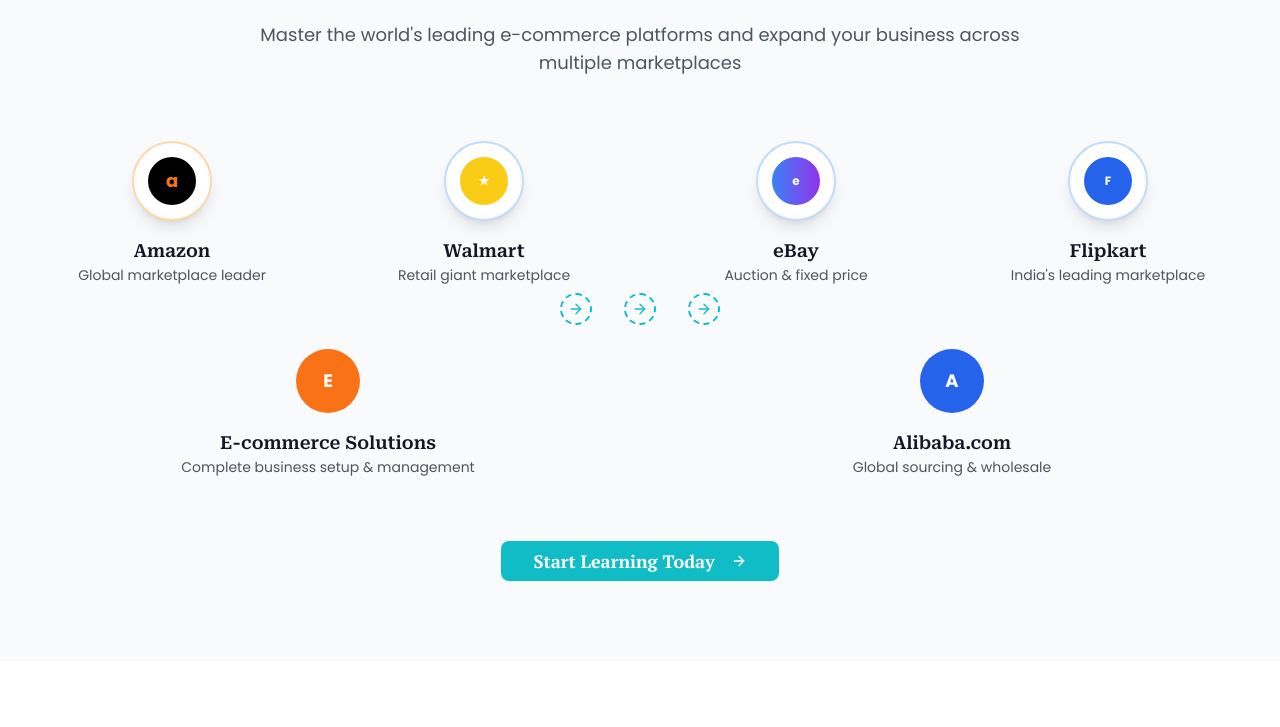
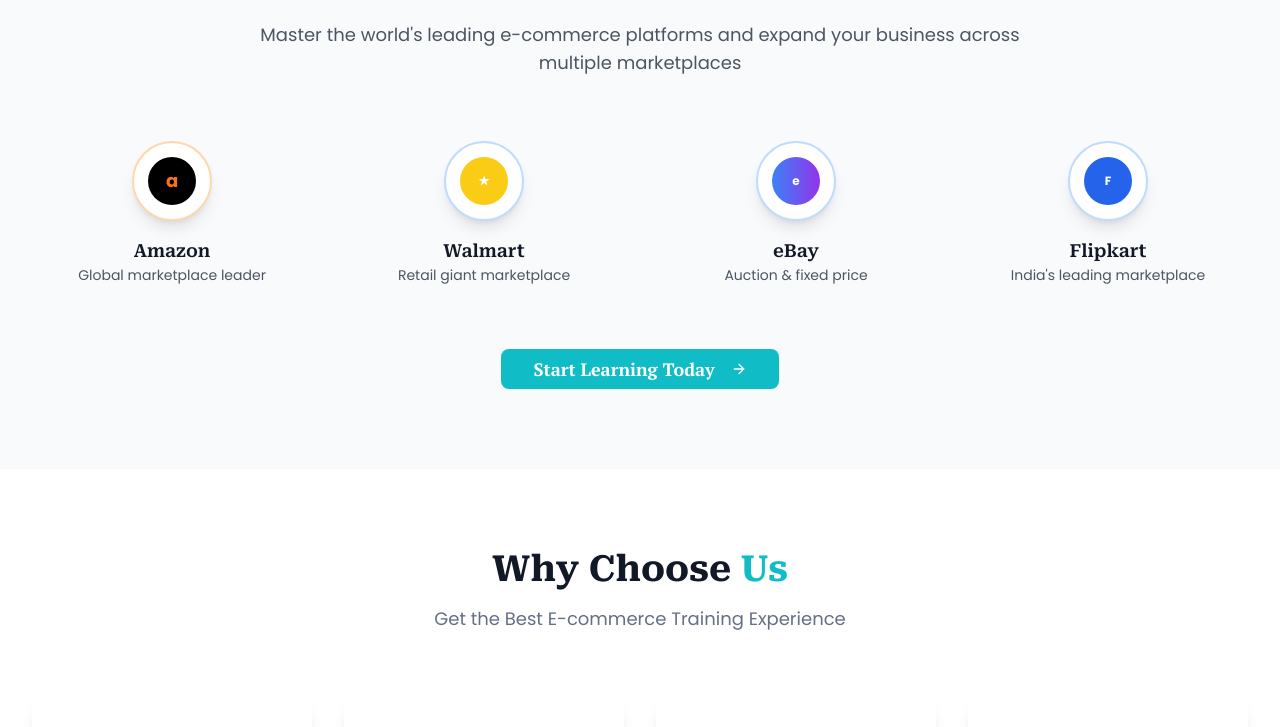
Before and after one commit to shubhami05/AiEcomWeb, a React (Vite) app: page / in a window 1280 px wide. Shown: the part 3854-4581 px from the top of the page. Built offline with nearby package versions, Linux system fonts and the light colour scheme.

Commit message:
Simplify platforms section to show only 4 main platforms and remove scrolling effects

```diff
--- a/src/pages/home.tsx
+++ b/src/pages/home.tsx
@@ -442,7 +442,7 @@
       <section className="bg-gray-50 py-20">
         <div className="max-w-7xl mx-auto px-4 sm:px-6 lg:px-8">
           {/* Header */}
-          <div className="text-center mb-16" data-aos="fade-up">
+          <div className="text-center mb-16">
             <h2 className="text-3xl lg:text-4xl font-bold text-gray-900 mb-4 font-title">
               Platforms <span className="text-primary">A1 E-commerce Expert</span> teach for your E-commerce business
             </h2>
@@ -451,17 +451,10 @@
             </p>
           </div>
 
-          {/* Platforms Diagram */}
-          <div className="relative" data-aos="fade-up" data-aos-delay="200">
-            {/* Main Connection Line */}
-            <div className="hidden lg:block absolute top-1/2 left-0 right-0 h-0.5 bg-primary/20 transform -translate-y-1/2">
-              <div className="absolute inset-0 bg-gradient-to-r from-transparent via-primary/30 to-transparent"></div>
-            </div>
-
-            {/* Top Row - Major Platforms */}
-            <div className="grid grid-cols-2 lg:grid-cols-4 gap-8 mb-12">
+          {/* Platforms Grid */}
+          <div className="grid grid-cols-2 lg:grid-cols-4 gap-8">
             {/* Amazon */}
-              <div className="flex flex-col items-center group" data-aos="fade-up" data-aos-delay="300">
+            <div className="flex flex-col items-center group">
               <div className="w-20 h-20 bg-white rounded-full shadow-lg flex items-center justify-center mb-4 group-hover:scale-110 transition-transform duration-300 border-2 border-orange-200">
                 <div className="w-12 h-12 bg-black rounded-full flex items-center justify-center">
                   <span className="text-orange-500 font-bold text-lg">a</span>
@@ -472,7 +465,7 @@
             </div>
 
             {/* Walmart */}
-              <div className="flex flex-col items-center group" data-aos="fade-up" data-aos-delay="400">
+            <div className="flex flex-col items-center group">
               <div className="w-20 h-20 bg-white rounded-full shadow-lg flex items-center justify-center mb-4 group-hover:scale-110 transition-transform duration-300 border-2 border-blue-200">
                 <div className="w-12 h-12 bg-yellow-400 rounded-full flex items-center justify-center">
                   <div className="w-8 h-8 bg-yellow-400 rounded-full flex items-center justify-center">
@@ -485,7 +478,7 @@
             </div>
 
             {/* eBay */}
-              <div className="flex flex-col items-center group" data-aos="fade-up" data-aos-delay="500">
+            <div className="flex flex-col items-center group">
               <div className="w-20 h-20 bg-white rounded-full shadow-lg flex items-center justify-center mb-4 group-hover:scale-110 transition-transform duration-300 border-2 border-blue-200">
                 <div className="w-12 h-12 bg-gradient-to-r from-blue-500 to-purple-600 rounded-full flex items-center justify-center">
                   <span className="text-white font-bold text-xs">e</span>
@@ -496,7 +489,7 @@
             </div>
 
             {/* Flipkart */}
-              <div className="flex flex-col items-center group" data-aos="fade-up" data-aos-delay="600">
+            <div className="flex flex-col items-center group">
               <div className="w-20 h-20 bg-white rounded-full shadow-lg flex items-center justify-center mb-4 group-hover:scale-110 transition-transform duration-300 border-2 border-blue-200">
                 <div className="w-12 h-12 bg-blue-600 rounded-full flex items-center justify-center">
                   <span className="text-white font-bold text-xs">F</span>
@@ -507,43 +500,8 @@
             </div>
           </div>
 
-            {/* Connection Arrows */}
-            <div className="hidden lg:block absolute top-1/2 left-1/2 transform -translate-x-1/2 -translate-y-1/2">
-              <div className="flex space-x-8">
-                <div className="w-8 h-8 border-2 border-dashed border-primary rounded-full flex items-center justify-center">
-                  <ArrowRight className="text-primary" size={16} />
-                </div>
-                <div className="w-8 h-8 border-2 border-dashed border-primary rounded-full flex items-center justify-center">
-                  <ArrowRight className="text-primary" size={16} />
-                </div>
-                <div className="w-8 h-8 border-2 border-dashed border-primary rounded-full flex items-center justify-center">
-                  <ArrowRight className="text-primary" size={16} />
-                </div>
-              </div>
-            </div>
-
-            {/* Bottom Section - Additional Services */}
-            <div className="grid grid-cols-1 md:grid-cols-2 gap-8 mt-16">
-              <div className="text-center" data-aos="fade-up" data-aos-delay="700">
-                <div className="w-16 h-16 bg-orange-500 rounded-full flex items-center justify-center mx-auto mb-4">
-                  <span className="text-white font-bold text-lg">E</span>
-                </div>
-                <h3 className="text-lg font-semibold text-gray-900 font-title">E-commerce Solutions</h3>
-                <p className="text-sm text-gray-600 font-content">Complete business setup & management</p>
-              </div>
-
-              <div className="text-center" data-aos="fade-up" data-aos-delay="800">
-                <div className="w-16 h-16 bg-blue-600 rounded-full flex items-center justify-center mx-auto mb-4">
-                  <span className="text-white font-bold text-lg">A</span>
-                </div>
-                <h3 className="text-lg font-semibold text-gray-900 font-title">Alibaba.com</h3>
-                <p className="text-sm text-gray-600 font-content">Global sourcing & wholesale</p>
-              </div>
-            </div>
-          </div>
-
           {/* Call to Action */}
-          <div className="text-center mt-16" data-aos="fade-up" data-aos-delay="900">
+          <div className="text-center mt-16">
             <Link href="/plans">
               <Button className="bg-primary hover:bg-primary-dark text-white px-8 py-4 rounded-lg text-lg font-semibold transition-colors font-button">
                 Start Learning Today
```
Lines whose indentation alone changed are shown as unchanged.
